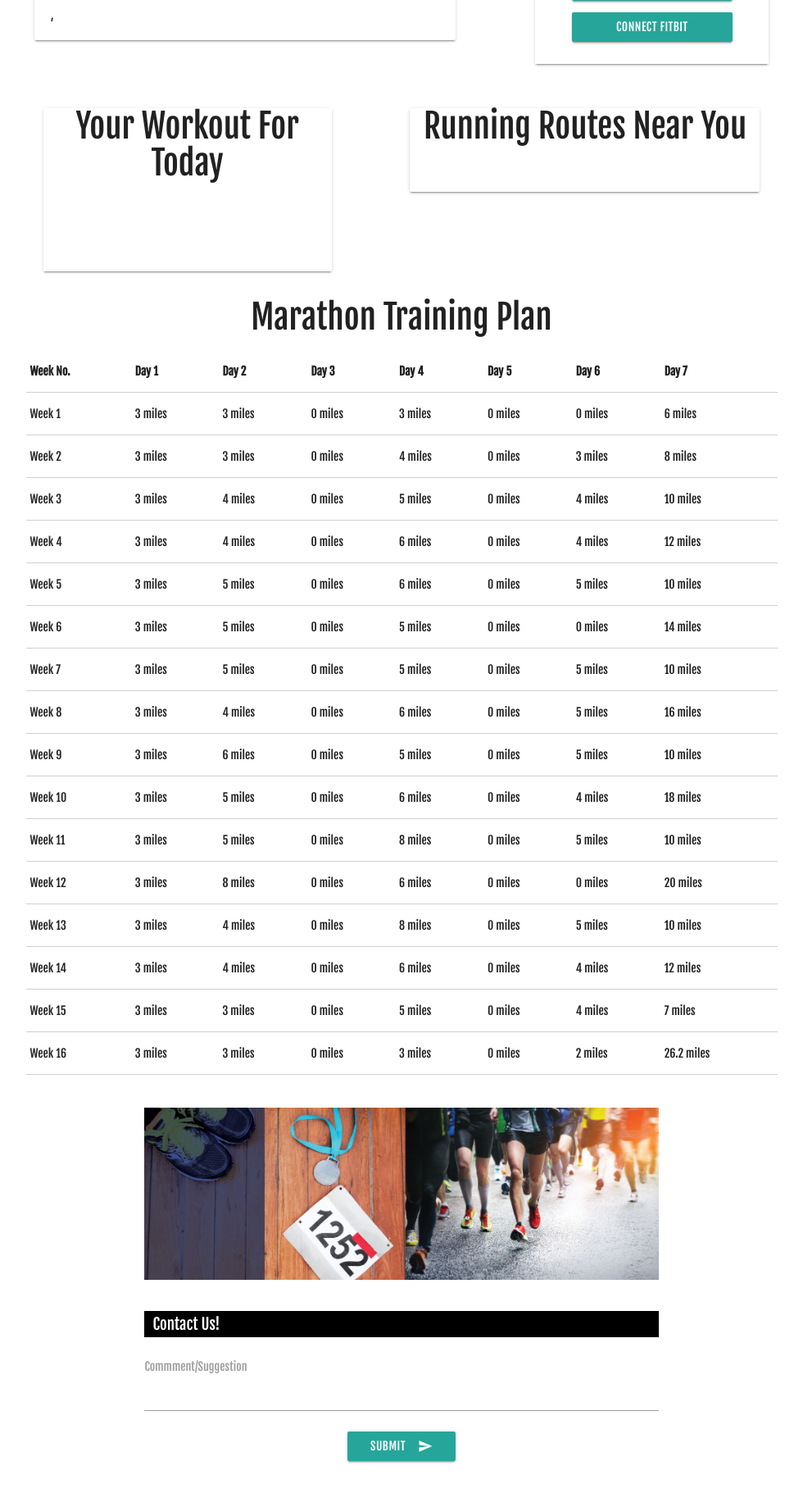
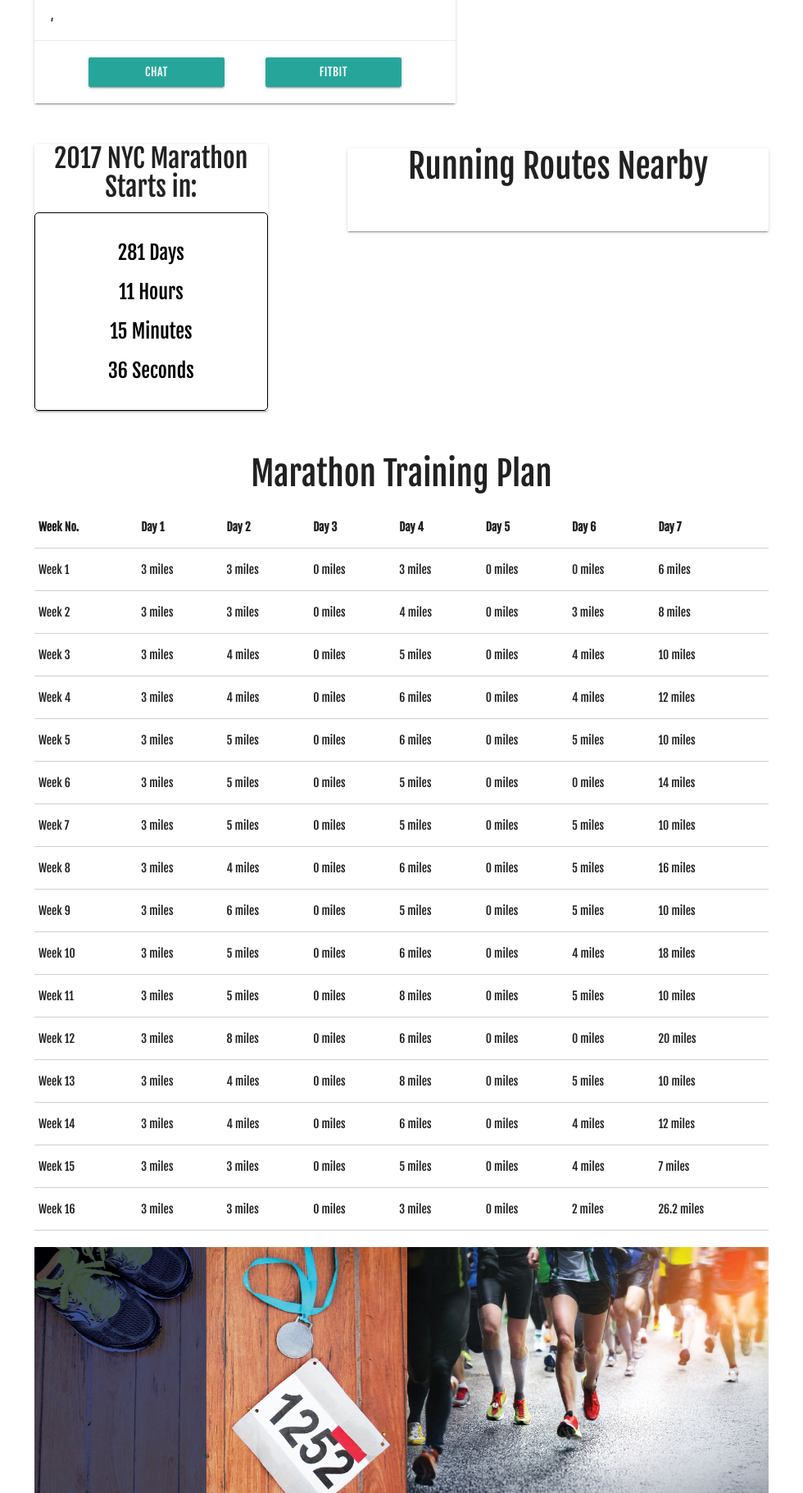
Before and after one commit to hfung8/MarathonTraining, a PHP site: page / in a window 1280 px wide. Shown: the part 1245-3066 px from the top of the page at 82% size, without its empty margins (150-1130 px from the left). Run offline with PHP 8.4, Linux system fonts and the light colour scheme; some libraries are stand-ins or nearby versions.

Commit message:
styling cards

```diff
--- a/assets/css/style.css
+++ b/assets/css/style.css
@@ -106,14 +106,15 @@ h5 {
 }
 
 #rtc-action a {
-	width: 80%;
-	margin: 0.5em auto;
+	width: 35%;
+	margin-left: 5%;
+	margin-right: 5%;
+	text-align: center;
 }
 
 #week-num, #day-num {
 	float: left;
 	margin-left: 20%;
-	margin-right: .5em;
 }
 
 #lbc-content {
--- a/assets/javascript/login-handlers.js
+++ b/assets/javascript/login-handlers.js
@@ -205,7 +205,7 @@ function initApp() {
 
           //fitbit login expires after 1 week
           if ((timestamp + 604800) < time) {
-            $("#get-fitbit").text("Reconnect Fitbit").show('fast');
+            $("#get-fitbit").show('fast');
           } else {
             $("#get-fitbit").hide("fast");
           }
--- a/index.html
+++ b/index.html
@@ -299,17 +299,52 @@
 
             </div>
 
+            <div class="card-action" id="rtc-action">
+              <a href="#modal-chat" class='btn waves-effect waves-light'>Chat</a>
+
+              <a href="https://www.fitbit.com/oauth2/authorize?response_type=token&client_id=2283WS&redirect_uri=http%3A%2F%2Frunners-club.herokuapp.com%2Findex.html&scope=activity%20heartrate%20location%20profile%20weight&expires_in=604800" class='btn waves-effect waves-light' id="get-fitbit">Fitbit</a>
+            </div>
+
           </div> <!-- close left card -->
 
         </div> <!-- close left column -->
 
         <!-- right card -->
-        <div class="col s12 m4 offset-m1">
+        <!-- disregard names, cards moved for better screen fit -->
+        <div class = "col s12 m4 offset-m1" id="workout-today">
+          <div class="card" id="left-bottom-card">
+
+            <div class="card-title" id="lbc-title">
+              <h4><center>Your Workout For Today</center></h4>
+              <div id="week-num"></div>
+              <div id="day-num"></div>
+              <div class="divider" style="clear:both"></div>
+            </div>
+
+            <div class ="card-content" id="lbc-content">
+
+              <div id="miles"></div>
+              <div id="run-type"></div>
+              <div id="instruction"></div>
+
+            </div>
+
+            <!-- <div class ="card-action" id="lbc-action">
+            </div> -->
+          </div> <!-- close card -->
+        </div> <!-- close col -->
+
+
+      </div> <!-- close row -->
+
+      <div id = "daily-options" class = "row">
+
+        <div class="col s12 m4">
 
           <div class="card" id="right-top-card">
 
             <div class="card-title" id="rtc-title">
-              <h4>2017 NYC Marathon Starts in:</h4>
+              <h4><center>2017 NYC Marathon Starts in:</center></h4>
               <!-- countdown clock -->
               <div id = "countdown"></div>
              <!--  <div class="divider"></div> -->
@@ -322,58 +357,28 @@
 
             </div> -->
 
-            <div class="card-action" id="rtc-action">
-              <a href="#modal-chat" class='btn waves-effect waves-light'>Chat</a>
-
-              <a href="https://www.fitbit.com/oauth2/authorize?response_type=token&client_id=2283WS&redirect_uri=http%3A%2F%2Frunners-club.herokuapp.com%2Findex.html&scope=activity%20heartrate%20location%20profile%20weight&expires_in=604800" class='btn waves-effect waves-light' id="get-fitbit">Connect Fitbit</a>
-            </div>
 
           </div> <!-- close right card -->
 
         </div> <!-- close right column -->
 
-      </div> <!-- close row -->
-
-      <div id = "daily-options" class = "row">
-        <div class = "col s12">
-
-          <div class = "col s5" id="workout-today">
-            <div class="card" id="left-bottom-card">
-
-              <div class="card-title" id="lbc-title">
-                <h3><center>Your Workout For Today</center></h3>
-                <div id="week-num"></div>
-                <div id="day-num"></div>
-              </div>
-
-              <div class ="card-content" id="lbc-content">
-
-                <div id="miles"></div>
-                <div id="run-type"></div>
-                <div id="instruction"></div>
-
-              </div>
-
-              <!-- <div class ="card-action" id="lbc-action">
-              </div> -->
-            </div>
-          </div>
-
-          <div class = "col s6 offset-s1">
+        <div class = "col s12 m7 offset-m1">
           <div class="card" id="right-bottom-card">
 
             <div class="card-title" id="rbc-title">
-              <h3><center>Running Routes Near You</center></h3>
+            <h3><center>Running Routes Nearby</center></h3>
             </div>
 
             <div class ="card-content" id="rbc-content">
               <div id="maps"></div>
             </div>
-          </div>
 
-        </div>
+          </div> <!-- close card -->
 
-      </div>
+        </div> <!-- close col -->
+
+      </div> <!-- close row -->
+
   <!-- CHAT MODAL -->
   <!-- This code uses inline styles since the code for this app
   is built using jQuery mobile with its own sets of classes -->
```
Lines whose indentation alone changed are shown as unchanged.
